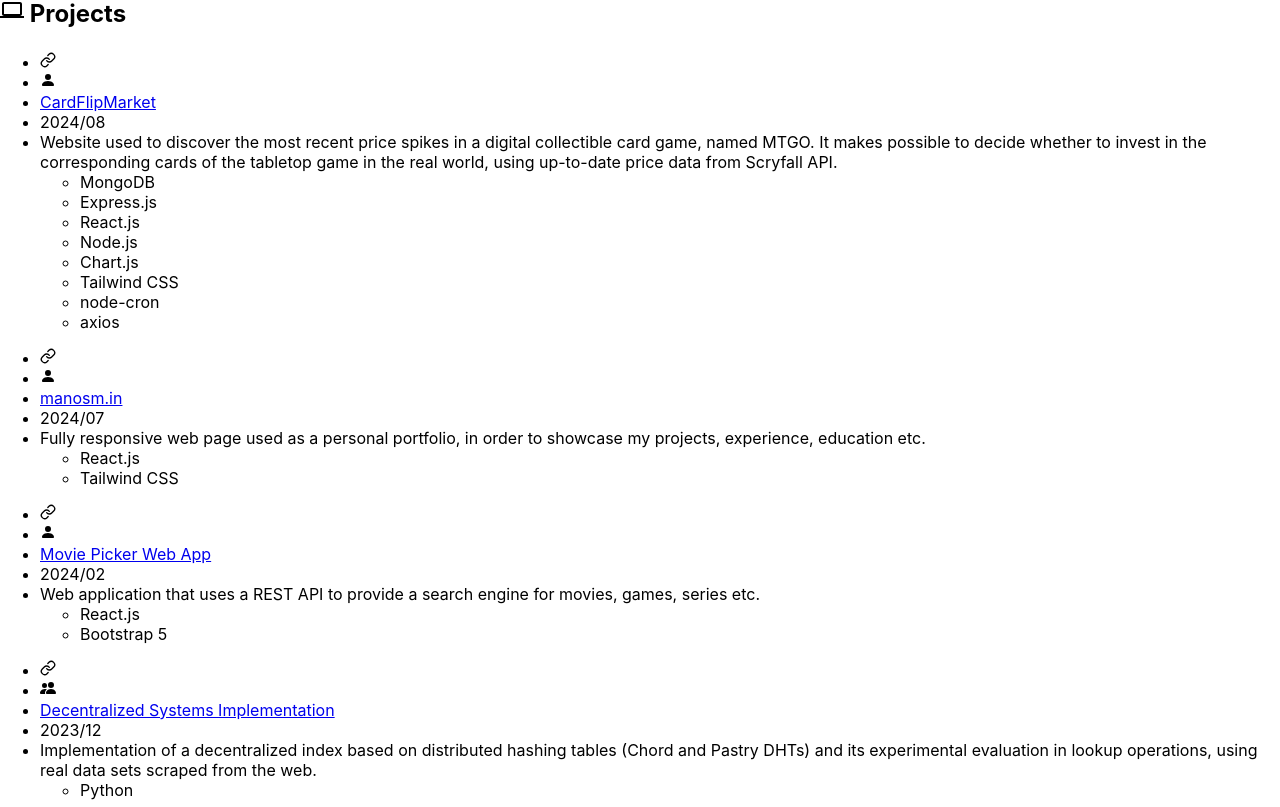
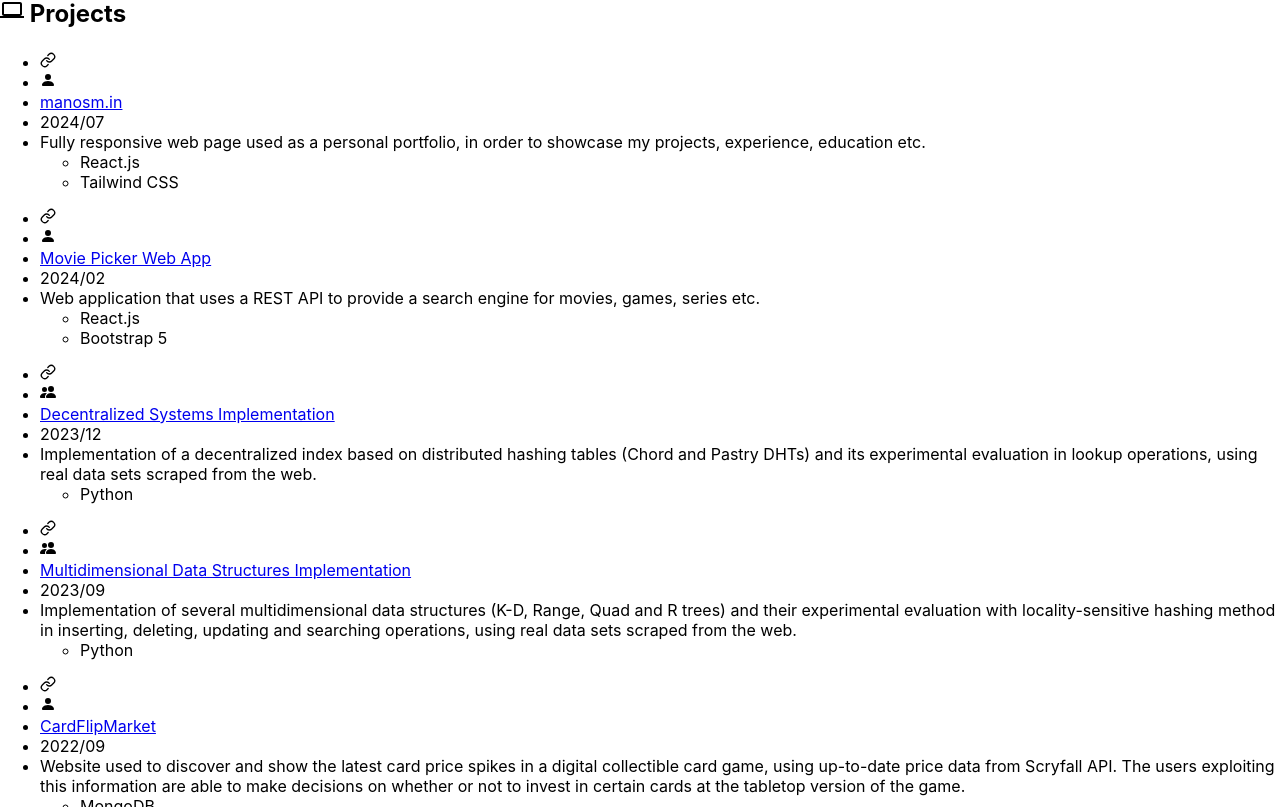
Before and after one commit to manosmin/manosmin.github.io, a React (Create React App) app: page / in a window 1280 px wide. Shown: the part 1553-2360 px from the top of the page. Built offline with nearby package versions, Linux system fonts and the light colour scheme.

Commit message:
fixed project info

```diff
--- a/src/components/Projects.js
+++ b/src/components/Projects.js
@@ -78,9 +78,9 @@ function Projects() {
     const ProjectInfo9 = {
       Title: `CardFlipMarket`,
       Used: ['MongoDB', 'Express.js', 'React.js', 'Node.js', 'Chart.js', 'Tailwind CSS','node-cron', 'axios'],
-      Description: 'Website used to discover the most recent price spikes in a digital collectible card game, named MTGO. It makes possible to decide whether to invest in the corresponding cards of the tabletop game in the real world, using up-to-date price data from Scryfall API.',
+      Description: 'Website used to discover and show the latest card price spikes in a digital collectible card game, using up-to-date price data from Scryfall API. The users exploiting this information are able to make decisions on whether or not to invest in certain cards at the tabletop version of the game.',
       Link: 'https://github.com/manosmin/cardflipmarket',
-      Date: '2024/08',
+      Date: '2022/09',
       Team: 'No'
     }
 
```
